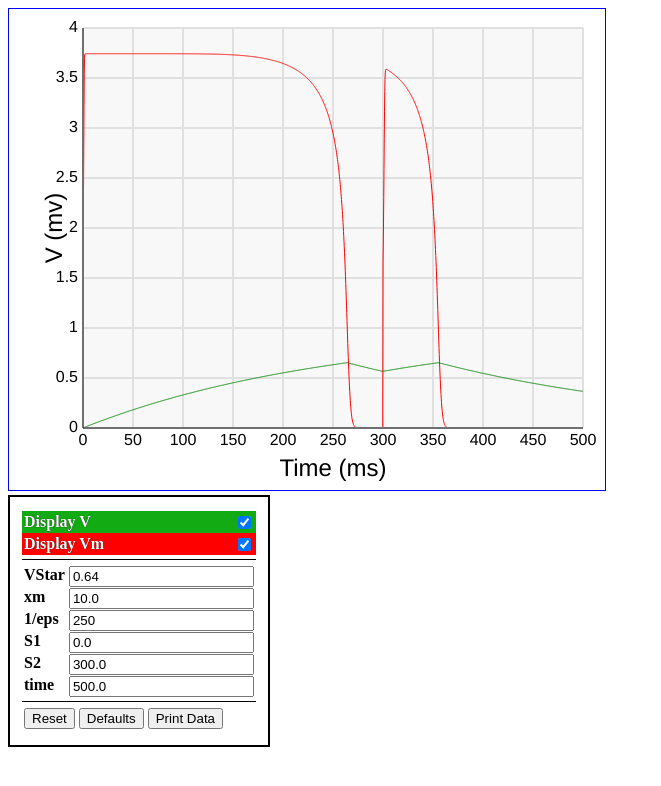
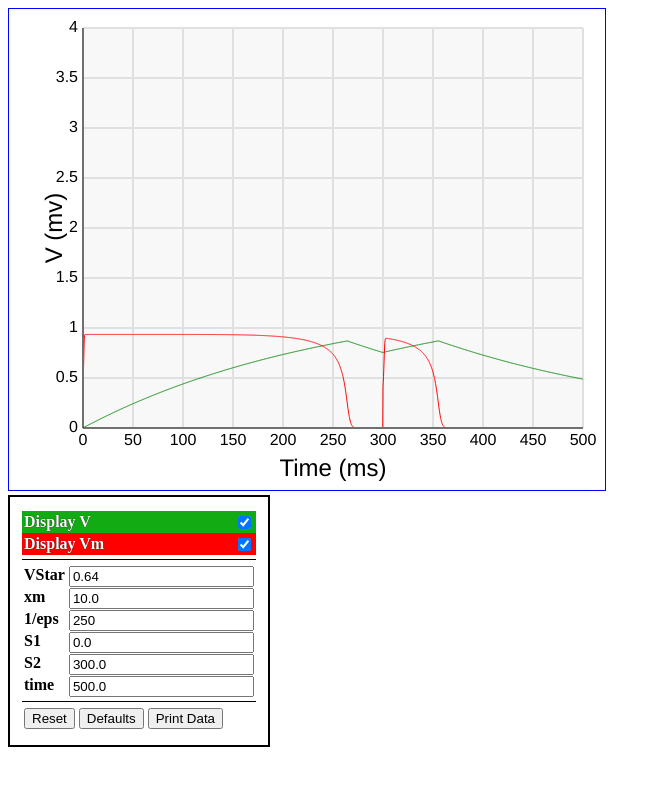
Before and after one commit to TheVirtualHeart/Plotter, a website: page tests/kmodel.html in a window 1280 px wide. Shown: the whole page, without its empty margins (0-661 px from the left). Drawn offline with Linux system fonts and the light colour scheme.

Commit message:
Normalize by values
Added properties to the style parameter in the plot function that allows the user to set a normalize max and normalize min. If these properties are specified, the point will be normalized between these values.

```diff
--- a/package.json
+++ b/package.json
@@ -19,6 +19,7 @@
     "grunt-browserify": "^4.0.1",
     "grunt-contrib-concat": "^0.5.1",
     "grunt-contrib-uglify": "^0.9.2",
+    "grunt-contrib-watch": "^0.6.1",
     "webpack": "^1.12.1"
   }
 }
--- a/plotter.dev.js
+++ b/plotter.dev.js
@@ -705,6 +705,9 @@ function createPlotter()
 			var strokeStyle = style.strokeStyle ? style.strokeStyle: "#000000";
 			var fillStyle = style.fillStyle ? style.fillStyle: null;
 
+			var normalizeMax = (style.hasOwnProperty("normalizeMax")) ? style.normalizeMax: null;
+			var normalizeMin = (style.hasOwnProperty("normalizeMin")) ? style.normalizeMin: null;
+
 			ctx.strokeStyle = strokeStyle;
 			ctx.fillStyle = fillStyle;
 
@@ -713,7 +716,15 @@ function createPlotter()
 			ctx.beginPath();
 			for (var i = 0; i < points.length; i++) {
 				var pointVars = points[i];
-				var point = new Point(pointVars["x"], pointVars[plotVar]);
+
+				var x = pointVars["x"];
+				var y = pointVars[plotVar];
+
+				if (normalizeMax !== null && normalizeMin !== null) {
+					y = (y - normalizeMin)/(normalizeMax - normalizeMin);
+				}
+				var point = new Point(x, y);
+
 				var p = this.plotToCanvas(point);
 				ctx.arc(p.x, p.y, radius, 0, 2 * Math.PI);
 				if (connected && i > 0) {
@@ -742,7 +753,6 @@ function createPlotter()
 		printPlotData: function(pointObject, fields) {
 			var csv = "";
 			var points = pointObject.getPoints();
-
 			var header = fields ? fields : Object.keys(points[0]);
 
 			var point = {};
@@ -764,7 +774,6 @@ function createPlotter()
 					csv += point[header[j]];
 				}
 				csv += "\n";
-
 			}
 			window.open("data:text/csv;charset=utf-8," + encodeURIComponent(csv));;
 		}
@@ -802,22 +811,17 @@ function PointObject() {
 	this.points = [];
 
 	/**
-	 * This function is used to add a point to the points array.
-	 * @param {Object} p - The point we are adding to the points array.
-	 */
-	this.addPoint = function(p) {
-		this.points.push(p);
-	};
-
-	/**
 	 * Create a point based on the given value.
-	 * @param  {number} p - the independent variable. Used to calculate the
+	 * @param  {number} x - the independent variable. Used to calculate the
 	 * values at the specified point.
+	 * @param {number} dx - the the step by which the independent variable is increasing
 	 * @return {Object} - an object containing a series of values. These
 	 * values are calculated based on the given input.
 	 */
-	this.calculate = function(p) {
-		return {"x":p};
+	this.calculate = function(x, dx) {
+		return {"x":x, "dx":dx};
+	}
+
 }
 
 /**
@@ -830,10 +834,9 @@ function PointObject() {
  * @param {number} [step = 1] - The amount by which the function iterates
  * at each step.
  */
-	this.generate = function(start, end, step) {
-
+PointObject.prototype.generate = function(start, end, step) {
 	for (var i = start; i < end; i += step) {
-			this.points.push(this.calculate(i));
+		this.points.push(this.calculate(i, step));
 	}
 };
 
@@ -841,8 +844,14 @@ function PointObject() {
  * Retrieve the points array
  * @return {Array} the points array
  */
-	this.getPoints = function() {
+PointObject.prototype.getPoints = function() {
 	return this.points;
 }
 
-}
+/**
+ * This function is used to add a point to the points array.
+ * @param {Object} p - The point we are adding to the points array.
+ */
+PointObject.prototype.addPoint = function(p) {
+	this.points.push(p);
+};
--- a/tests/kmodel.html
+++ b/tests/kmodel.html
@@ -13,38 +13,25 @@
 		var app;
 		var debug = [];
 
-		var ueps = 250.0;
-		var eps = 1.0 / ueps;
-		var xm = 10.0;
-		var vstar = 0.64;
-		var s1 = 0.0;						// the first point to introduce voltage
-		var s2 = 300.0;						// the second point to introduce voltage
-		var time = 500.0;					// the time over which we view the function
-		var previousHeaviside = 0;
-		var currentHeaviside = 0;
 
-		var timestep = .25;					// dt - this should be covered by x
-		var voltageHeight = 4;
-
-		var curTime = 0.0;					// t - this should be covered by x
-		var voltage = 0.0;					// Vm - the Voltage in the cell
-		var vgate = 0.0;					// v - the Voltage gate of the cell
-
-		var vValues = [];
-		var vmValues = [];
 
 		var displayV = true;
 		var displayVm = true;
 
 
 		var Karma = new PointObject();
+		Karma.eps = 1.0/250;
+		Karma.xm = 10.0;
+		Karma.vstar = 0.64;
+		Karma.s1 = 0.0;
+		Karma.s2 = 300.0;
 		Karma.voltage = 0.0;
 		Karma.vgate = 0.0;
 
-		Karma.calculate = function(p) {
+		Karma.calculate = function(p, dp) {
 
 			// if the time is either s1 or s2, change the value of Vm to 1.5
-		    if (p == s1 || p == s2) {
+		    if (p == this.s1 || p == this.s2) {
 		    	this.voltage = 1.5;
 		    }
 
@@ -56,11 +43,11 @@
 		    var delta = 0.23;
 		    var alpha = 7.5;
 		    var h = Math.pow(this.voltage, 2) * (1 - (delta * this.voltage));
-		    var diffVoltage = (-this.voltage + (gamma - Math.pow((this.vgate / vstar), xm)) * h);
-		    this.voltage += 5 * timestep * diffVoltage / alpha; // don't know why this works
+		    var diffVoltage = (-this.voltage + (gamma - Math.pow((this.vgate / this.vstar), this.xm)) * h);
+		    this.voltage += 5 * dp * diffVoltage / alpha; // don't know why this works
 
-		    var diffVGate = eps * (previousHeaviside - this.vgate);
-		    this.vgate += timestep * diffVGate;
+		    var diffVGate = this.eps * (previousHeaviside - this.vgate);
+		    this.vgate += dp * diffVGate;
 
 		    //debug.push({ "time":p, "Vm":voltage, "V":vgate});
 
@@ -80,8 +67,8 @@
 			app = createPlotter(document.getElementById("plot"));
 
 			app.newPlot({
-				domain: new Point(0, time),
-				range: new Point(0, voltageHeight),
+				domain: new Point(0, 500),
+				range: new Point(0, 4),
 				xAxis: "Time (ms)",
 				yAxis: "V (mv)",
 				labelFrequency: new Point(1, 1),
@@ -170,8 +157,8 @@
 		function refitPlot() {
 			app.editPlot("Karma",
 			{
-				domain: new Point(0, time),
-				pixelPerUnit: new Point(1/(time/500), 100)
+				domain: new Point(0, 500),
+				pixelPerUnit: new Point(1/(500/500), 100)
 			},
 			true,
 			true);
@@ -220,17 +207,21 @@
 
 			// }
 
-			Karma.generate(0, time, timestep);
+			Karma.generate(0, 500, .25);
 			app.plot(Karma, "vgate", {
 				connected: true,
 				radius: 0,
-				strokeStyle: "green"
+				strokeStyle: "green",
+				normalizeMax: .75,
+				normalizeMin: 0
 			});
 
 			app.plot(Karma, "voltage", {
 				connected: true,
 				r: 0,
-				strokeStyle: "red"
+				strokeStyle: "red",
+				normalizeMax: 4,
+				normalizeMin: 0
 			});
 
 			// // display vgate
```
Also changed, not shown: Gruntfile.js (+11 -1 lines), src/plotter.js (+12 -1 lines), src/pointObject.js (+16 -16 lines), plotter.min.js, 1 other file. Lines whose indentation alone changed are shown as unchanged.
